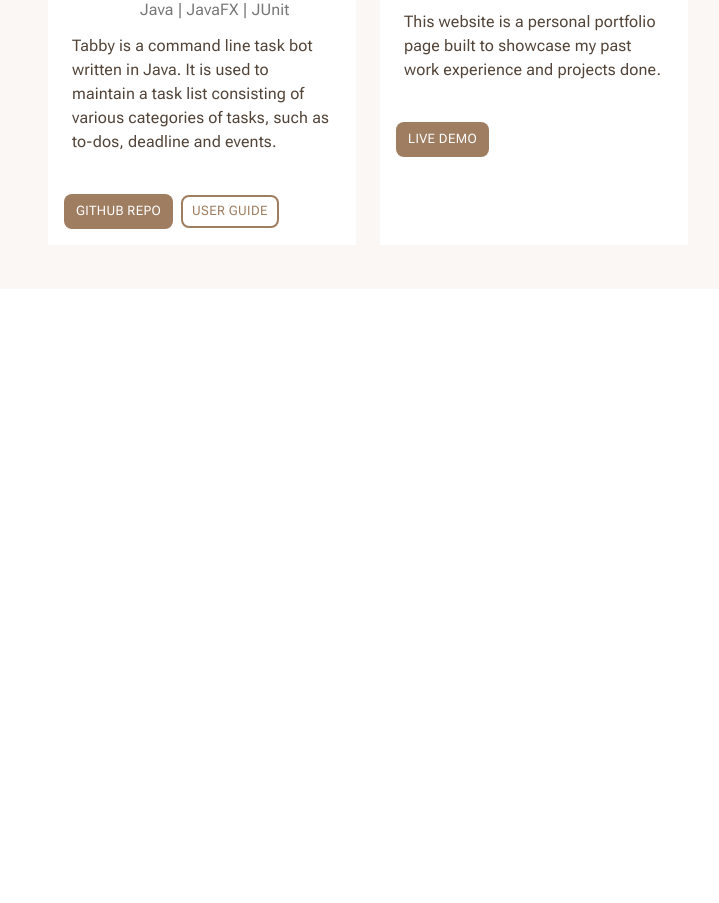
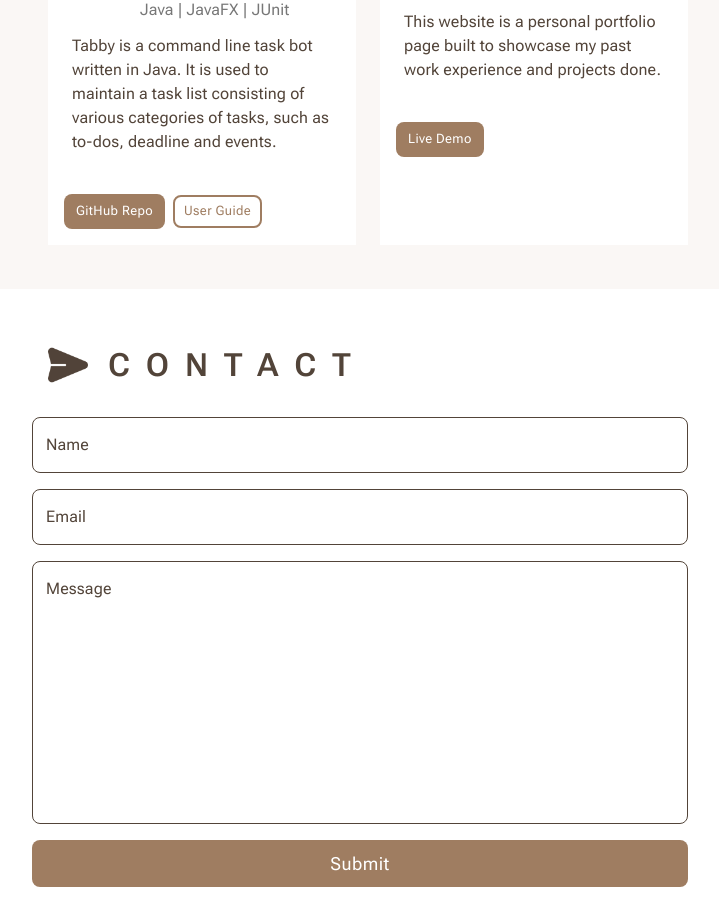
Before and after one commit to nicoleang09/nicoleang09.github.io, a React (Create React App) app in the folder website-2023/: page / in a window 1280 px wide. Shown: the part 1033-1936 px from the top of the page, without its empty margins (272-991 px from the left). Before the commit the page ends 1338 px from the top, so only its background shows below. Built offline with nearby package versions, Linux system fonts and the light colour scheme; a web font is replaced by a local one.

Commit message:
Add contact section

```diff
--- a/website-2023/src/App.js
+++ b/website-2023/src/App.js
@@ -5,6 +5,7 @@ import themeTypography from "./theme-typography";
 import ExperienceSection from "./sections/Experience";
 import ProjectsSection from "./sections/Projects";
 import themeComponentStyling from "./theme-component-styling";
+import ContactSection from "./sections/Contact";
 
 function App() {
   const mergedTheme = createTheme({
@@ -18,6 +19,7 @@ function App() {
         <CssBaseline />
         <ExperienceSection />
         <ProjectsSection />
+        <ContactSection />
       </ThemeProvider>
 
       {/* <header className="App-header">
--- /dev/null
+++ b/website-2023/src/sections/Contact.jsx
@@ -0,0 +1,202 @@
+import { Button, FormControl, Grid, TextField, styled } from "@mui/material";
+import sectionIcon from "../images/icons/send filled.png";
+import themeColors from "../theme-colors";
+import { useState } from "react";
+
+const CustomTextField = styled(TextField)({
+  "&.MuiTextField-root": {
+    marginBottom: "16px",
+  },
+  "& label.Mui-focused": {
+    color: themeColors.textGrey,
+  },
+  "& .MuiFormHelperText-root": {
+    fontSize: "0.8rem",
+  },
+  "& .MuiOutlinedInput-root": {
+    marginBottom: 0,
+    "& fieldset": {
+      borderColor: themeColors.textGrey,
+      borderRadius: "8px",
+    },
+    "&:hover fieldset": {
+      // borderColor: themeColors.textGrey,
+    },
+    "&.Mui-focused fieldset": {
+      borderColor: themeColors.textGrey,
+    },
+  },
+});
+
+const ContactSection = () => {
+  const [formValues, setFormValues] = useState({
+    name: {
+      value: "",
+      error: false,
+      errorMessage: "Please enter your name",
+    },
+    email: {
+      value: "",
+      error: false,
+      errorMessage: "Email should be in the format abc@example.com",
+    },
+    message: {
+      value: "",
+      error: false,
+      errorMessage: "Please enter your message",
+    },
+  });
+
+  const handleChange = (e) => {
+    const { id, value } = e.target;
+
+    setFormValues({
+      ...formValues,
+      [id]: {
+        ...formValues[id],
+        value: value,
+        error: false,
+      },
+    });
+  };
+
+  const handleSubmit = (e) => {
+    e.preventDefault();
+
+    // console.log("the values are now " + JSON.stringify(formValues));
+
+    let isAllValid = true;
+    let newFormValues = { ...formValues };
+
+    for (const key in formValues) {
+      const currentValue = formValues[key].value;
+
+      switch (key) {
+        case "name":
+        case "message":
+          if (!currentValue || currentValue === "") {
+            newFormValues = {
+              ...newFormValues,
+              [key]: {
+                ...newFormValues[key],
+                error: true,
+              },
+            };
+            isAllValid = false;
+          }
+          break;
+        case "email":
+          var validEmailRegex =
+            /^[a-zA-Z0-9.!#$%&'*+/=?^_`{|}~-]+@[a-zA-Z0-9-]+(?:\.[a-zA-Z0-9-]+)*$/;
+          if (!currentValue.match(validEmailRegex)) {
+            newFormValues = {
+              ...newFormValues,
+              [key]: {
+                ...newFormValues[key],
+                error: true,
+              },
+            };
+            isAllValid = false;
+          }
+          break;
+        default:
+          console.log("invalid field??");
+      }
+    }
+
+    setFormValues(newFormValues);
+
+    if (isAllValid) {
+      fetch("https://formsubmit.co/ajax/e2d41fd1578165051b657e0b88151f3b", {
+        method: "POST",
+        headers: {
+          "Content-Type": "application/json",
+          Accept: "application/json",
+        },
+        body: JSON.stringify({
+          name: formValues.name.value,
+          email: formValues.email.value,
+          message: formValues.message.value,
+        }),
+      })
+        .then((response) => response.json())
+        .then((data) => {
+          console.log(data);
+
+          setFormValues({
+            name: {
+              ...formValues["name"],
+              value: "",
+              error: false,
+            },
+            email: {
+              ...formValues.email,
+              value: "",
+              error: false,
+            },
+            message: {
+              ...formValues.message,
+              value: "",
+              error: false,
+            },
+          });
+
+          // console.log("reset form values are " + JSON.stringify(formValues));
+        })
+        .catch((error) => console.log(error));
+    }
+  };
+
+  return (
+    <Grid container justifyContent="center" marginTop="56px">
+      <Grid item md={6}>
+        <Grid container spacing={2}>
+          <Grid item xs={12}>
+            <div class="section-header" style={{ marginBottom: "32px" }}>
+              <img src={sectionIcon} />
+              <p>Contact</p>
+            </div>
+          </Grid>
+
+          <FormControl fullWidth>
+            <CustomTextField
+              id="name"
+              label="Name"
+              onInput={handleChange}
+              value={formValues.name.value}
+              error={formValues.name.error}
+              helperText={formValues.name.error && formValues.name.errorMessage}
+            />
+            <CustomTextField
+              id="email"
+              label="Email"
+              onInput={handleChange}
+              value={formValues.email.value}
+              error={formValues.email.error}
+              helperText={
+                formValues.email.error && formValues.email.errorMessage
+              }
+            />
+            <CustomTextField
+              id="message"
+              label="Message"
+              multiline
+              minRows={10}
+              onInput={handleChange}
+              value={formValues.message.value}
+              error={formValues.message.error}
+              helperText={
+                formValues.message.error && formValues.message.errorMessage
+              }
+            />
+            <Button type="submit" variant="contained" onClick={handleSubmit}>
+              Submit
+            </Button>
+          </FormControl>
+        </Grid>
+      </Grid>
+    </Grid>
+  );
+};
+
+export default ContactSection;
--- a/website-2023/src/theme-component-styling.js
+++ b/website-2023/src/theme-component-styling.js
@@ -7,6 +7,11 @@ const themeComponentStyling = {
       styleOverrides: {
         root: {
           borderRadius: "8px",
+          boxShadow: "none",
+          textTransform: "none",
+          "&:hover": {
+            boxShadow: "none",
+          },
         },
         contained: {
           backgroundColor: themeColors.darkBrown,
@@ -22,6 +27,7 @@ const themeComponentStyling = {
           color: themeColors.darkBrown,
           border: "2px solid",
           borderColor: themeColors.darkBrown,
+          boxShadow: "none",
           "&:hover": {
             backgroundColor: themeColors.darkBrown,
             color: themeColors.pureWhite,
```
